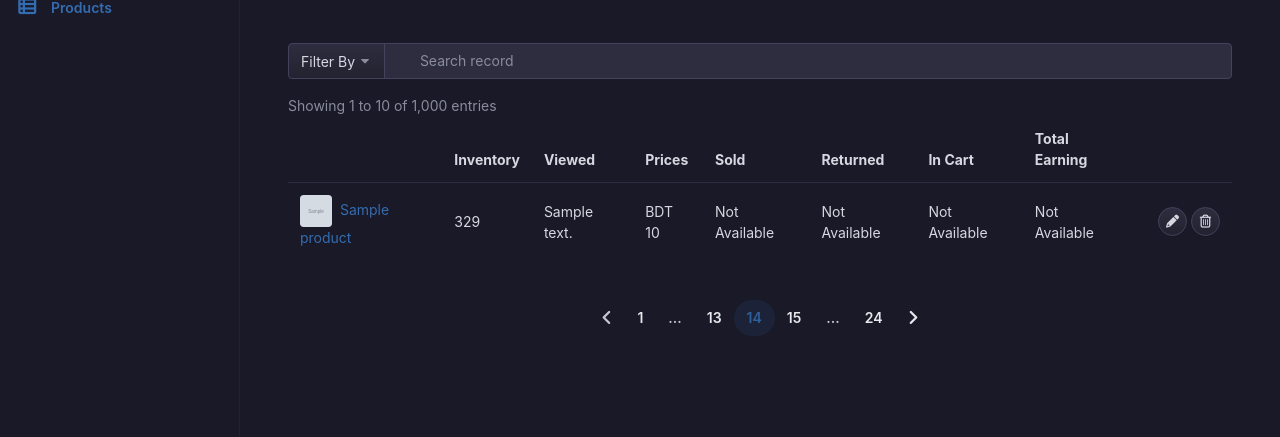
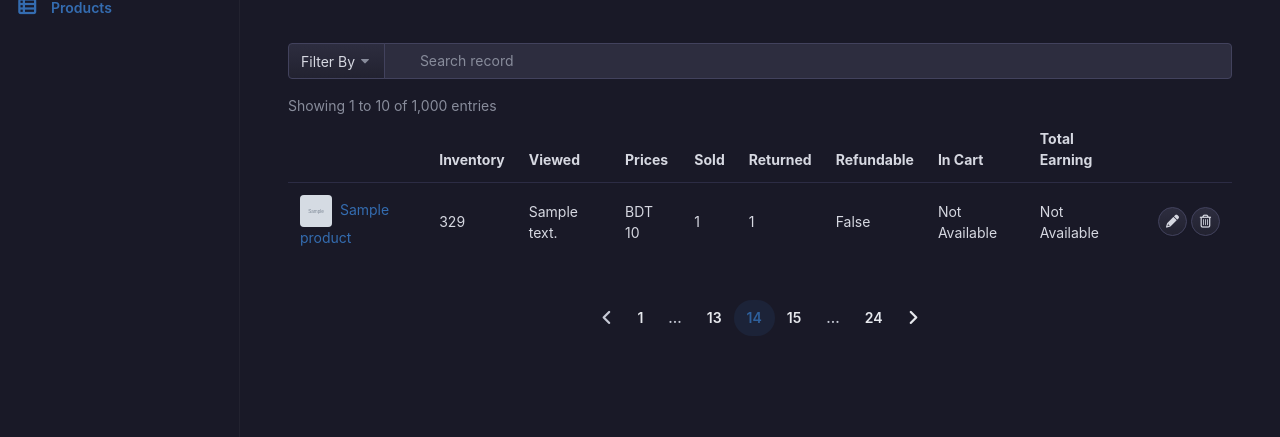
Before and after one commit to WazedKhan/eBazarBD, a Django app: template templates/sellers/product/list.html in a window 1280 px wide. Shown: the part 147-584 px from the top of the page. Run offline with Django 4.2, Linux system fonts and the light colour scheme; the template is opened without the code that fills it: most values are stand-ins (such as "Sample title", 1, 10 or a date in 2020); grey boxes marked "Sample" are stand-in pictures; some libraries are stand-ins or nearby versions; some web fonts are replaced.

Commit message:
product info

```diff
--- a/templates/sellers/product/list.html
+++ b/templates/sellers/product/list.html
@@ -39,6 +39,7 @@
           <th> Prices </th>
           <th> Sold </th>
           <th> Returned </th>
+          <th> Refundable </th>
           <th> In Cart </th>
           <th> Total Earning </th>
           <th style="width:100px; min-width:100px;"> &nbsp; </th>
@@ -60,8 +61,9 @@
           <td class="align-middle"> 329 </td>
           <td class="align-middle"> {{ product.visited }} </td>
           <td class="align-middle"> BDT {{ product.price }} </td>
-          <td class="align-middle"> Not Available </td>
-          <td class="align-middle"> Not Available </td>
+          <td class="align-middle"> {{ product.total_sold }} </td>
+          <td class="align-middle"> {{ product.total_returned }} </td>
+          <td class="align-middle"> False </td>
           <td class="align-middle"> Not Available </td>
           <td class="align-middle"> Not Available </td>
           <td class="align-middle text-right">
```
